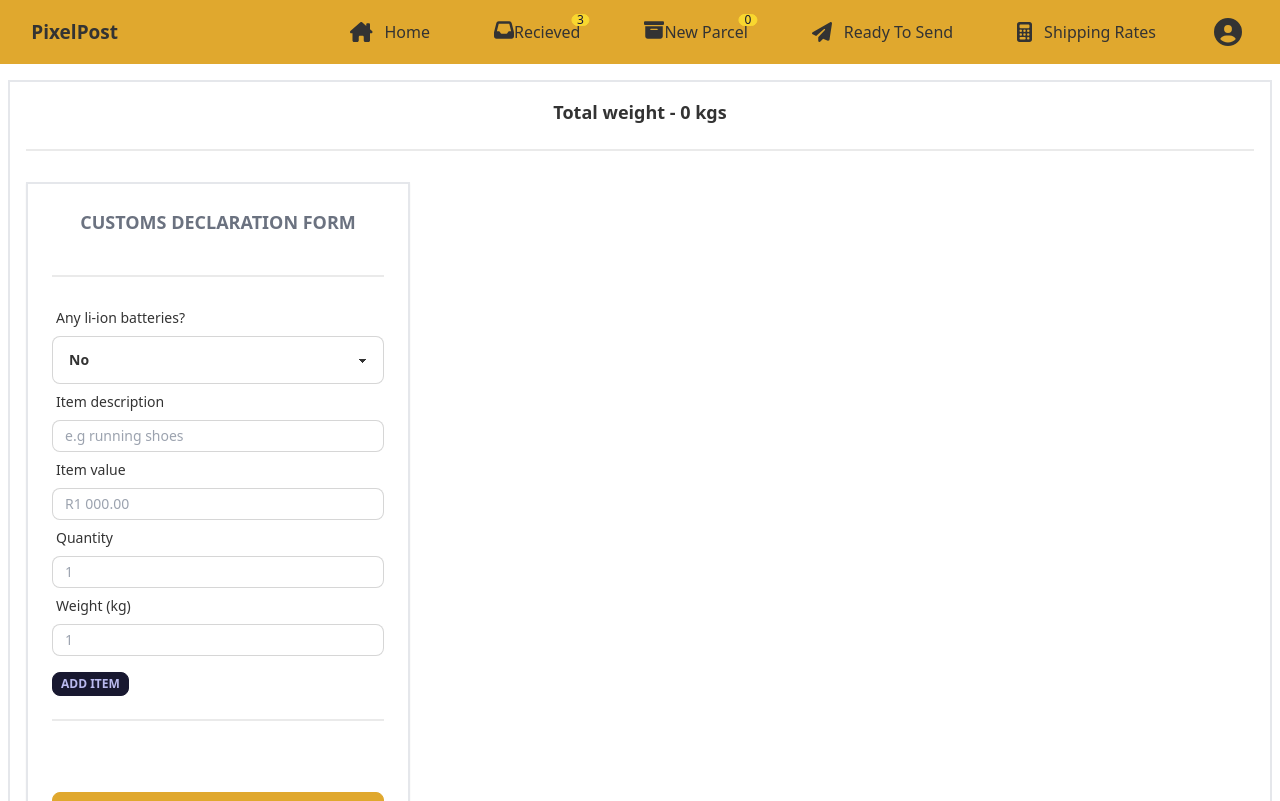
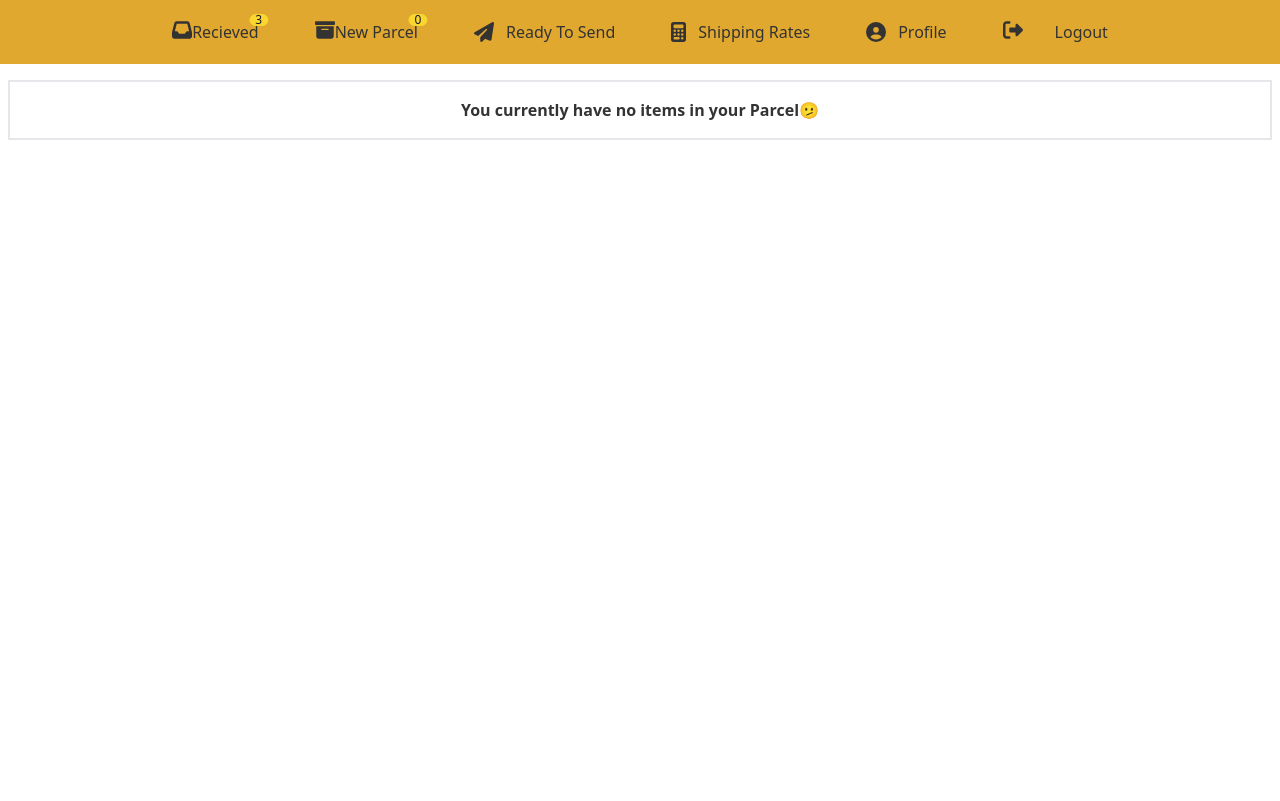
Before and after one commit to pmugasa/pixel-posts, a React (Create React App) app: page /new-parcel in a window 1280 px wide. Shown: the top 801 px of the page. Built offline with nearby package versions, Linux system fonts and the light colour scheme.

Commit message:
refactored the nav bar

```diff
--- a/src/App.js
+++ b/src/App.js
@@ -38,7 +38,8 @@ const App = () => {
     },
   ]);
   const [packedItems, setPackedItems] = useState([]);
-
+  const authenticated = true;
+  if (authenticated) {
     return (
       <BrowserRouter>
         <Navbar packedItems={packedItems} receivedParcels={receivedParcels} />
@@ -77,5 +78,12 @@ const App = () => {
         </Routes>
       </BrowserRouter>
     );
+  }
+
+  return (
+    <>
+      <Login />
+    </>
+  );
 };
 export default App;
--- a/src/components/AdditionalServicesForm.jsx
+++ b/src/components/AdditionalServicesForm.jsx
@@ -55,12 +55,12 @@ const AdditionalServicesForm = () => {
               <label className="label cursor-pointer">
                 <span className="label-text">
                   Item photos
-                  <span className="badge badge-ghost ml-2 badge-sm">R50</span>
+                  <span className="badge badge-primary ml-2 badge-sm">R50</span>
                 </span>
 
                 <input
                   type="checkbox"
-                  className="toggle"
+                  className="toggle toggle-primary"
                   name="itemPhotos"
                   value="50"
                   onChange={handleItemPhotos}
@@ -72,12 +72,14 @@ const AdditionalServicesForm = () => {
               <label className="label cursor-pointer">
                 <span className="label-text">
                   Device testing
-                  <span className="badge badge-ghost ml-2 badge-sm">R100</span>
+                  <span className="badge badge-primary ml-2 badge-sm">
+                    R100
+                  </span>
                 </span>
 
                 <input
                   type="checkbox"
-                  className="toggle"
+                  className="toggle toggle-primary"
                   name="itemPhotos"
                   value="50"
                   onChange={handleDeviceTesting}
@@ -89,12 +91,12 @@ const AdditionalServicesForm = () => {
               <label className="label cursor-pointer">
                 <span className="label-text">
                   Bubble wrap all items
-                  <span className="badge badge-ghost ml-2 badge-sm">R85</span>
+                  <span className="badge badge-primary ml-2 badge-sm">R85</span>
                 </span>
 
                 <input
                   type="checkbox"
-                  className="toggle"
+                  className="toggle toggle-primary"
                   name="itemPhotos"
                   value="50"
                   onChange={handleBubbleWrap}
@@ -106,12 +108,12 @@ const AdditionalServicesForm = () => {
               <label className="label cursor-pointer">
                 <span className="label-text">
                   Double walled box
-                  <span className="badge badge-ghost ml-2 badge-sm">R70</span>
+                  <span className="badge badge-primary ml-2 badge-sm">R70</span>
                 </span>
 
                 <input
                   type="checkbox"
-                  className="toggle"
+                  className="toggle toggle-primary"
                   name="itemPhotos"
                   value="50"
                   onChange={handleDoubleWalledBox}
--- a/src/components/Navbar.jsx
+++ b/src/components/Navbar.jsx
@@ -1,8 +1,8 @@
 import { Outlet, Link } from "react-router-dom";
 import { FontAwesomeIcon } from "@fortawesome/react-fontawesome";
 import {
-  faHouseChimney,
   faInbox,
+  faRightFromBracket,
   faPaperPlane,
   faBoxArchive,
   faCircleUser,
@@ -12,20 +12,14 @@ import {
 const Navbar = (props) => {
   return (
     <>
-      <nav className="flex flex-row px-1 bg-primary">
-        <div className="hidden sm:block p-2">
+      <nav className="bg-primary flex p-2 w-screen">
+        <div className=" hidden">
           <Link to="/" className="btn btn-ghost normal-case text-xl">
             PixelPost
           </Link>
         </div>
-        <div className="sm:flex-none sm:ml-auto sm:pr-4">
-          <ul className="flex  space-x-6 justify-evenly menu menu-horizontal p-2 sm:space-x-8">
-            <li>
-              <Link to="/" className="">
-                <FontAwesomeIcon icon={faHouseChimney} size="lg" />
-                <span className="hidden lg:block">Home</span>
-              </Link>
-            </li>
+
+        <ul className="menu menu-horizontal flex justify-center space-x-6  w-full mx-auto ">
           <li>
             <Link to="/received" className="indicator">
               <div className="indicator">
@@ -61,31 +55,17 @@ const Navbar = (props) => {
               <span className="hidden lg:block">Shipping Rates</span>
             </Link>
           </li>
-
-            <div className="dropdown dropdown-end">
-              <label tabIndex={0} className="btn btn-ghost btn-circle ">
-                <FontAwesomeIcon icon={faCircleUser} size="2x" />
-              </label>
-              <ul
-                tabIndex={0}
-                className="menu menu-compact dropdown-content mt-3 p-2 shadow bg-base-100 rounded-box w-52"
-              >
           <li>
-                  <Link to="/profile" className="justify-between">
-                    Profile
-                    <span className="badge">New</span>
+            <Link to="/shipping-rates">
+              <FontAwesomeIcon icon={faCircleUser} size="lg" />
+              <span className="hidden lg:block">Profile</span>
             </Link>
           </li>
-                <li>
-                  <Link to="/settings">Settings</Link>
-                </li>
-                <li>
-                  <Link to="/logout">Logout</Link>
+          <li onClick={() => console.log("logged out")}>
+            <FontAwesomeIcon icon={faRightFromBracket} size="lg" />
+            <span className="hidden lg:block">Logout</span>
           </li>
         </ul>
-            </div>
-          </ul>
-        </div>
       </nav>
       <Outlet />
     </>
--- a/src/pages/NewParcel.jsx
+++ b/src/pages/NewParcel.jsx
@@ -25,8 +25,7 @@ const NewParcel = ({
     }
     return total;
   };
-
-  console.log(totalWeight(packedItems, "weight"));
+  if (packedItems.length > 0) {
     return (
       <>
         <div className="  mt-2 p-2 w-full flex flex-col justify-center items-center">
@@ -86,6 +85,19 @@ const NewParcel = ({
         </div>
       </>
     );
+  }
+
+  return (
+    <>
+      <div className="  mt-2 p-2 w-full flex flex-col justify-center items-center">
+        <div className="border-2  border-gray-200 w-full  h-fit mx-auto p-4 ">
+          <h3 className="font-bold text-center">
+            You currently have no items in your Parcel🫤
+          </h3>
+        </div>
+      </div>
+    </>
+  );
 };
 
 export default NewParcel;
--- a/src/pages/Received.jsx
+++ b/src/pages/Received.jsx
@@ -5,7 +5,7 @@ const Received = (props) => {
     );
     props.setPackedItems([...props.packedItems, parcel]);
   };
-
+  if (props.receivedParcels.length > 0) {
     return (
       <>
         {props.receivedParcels.map((parcel) => {
@@ -52,5 +52,18 @@ const Received = (props) => {
         })}
       </>
     );
+  }
+
+  return (
+    <>
+      <div className="  mt-2 p-2 w-full flex flex-col justify-center items-center">
+        <div className="border-2  border-gray-200 w-full  h-fit mx-auto p-4 ">
+          <h3 className="font-bold text-center">
+            You currently have no items in Recieved🫤
+          </h3>
+        </div>
+      </div>
+    </>
+  );
 };
 export default Received;
```
Lines whose indentation alone changed are shown as unchanged.
